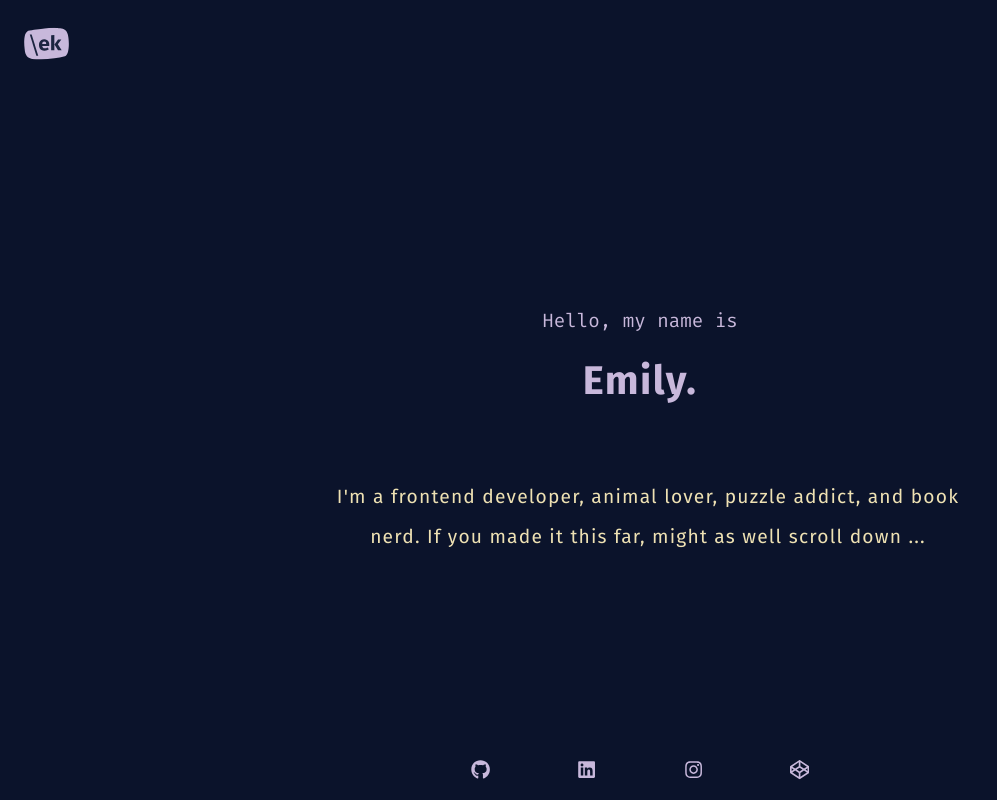
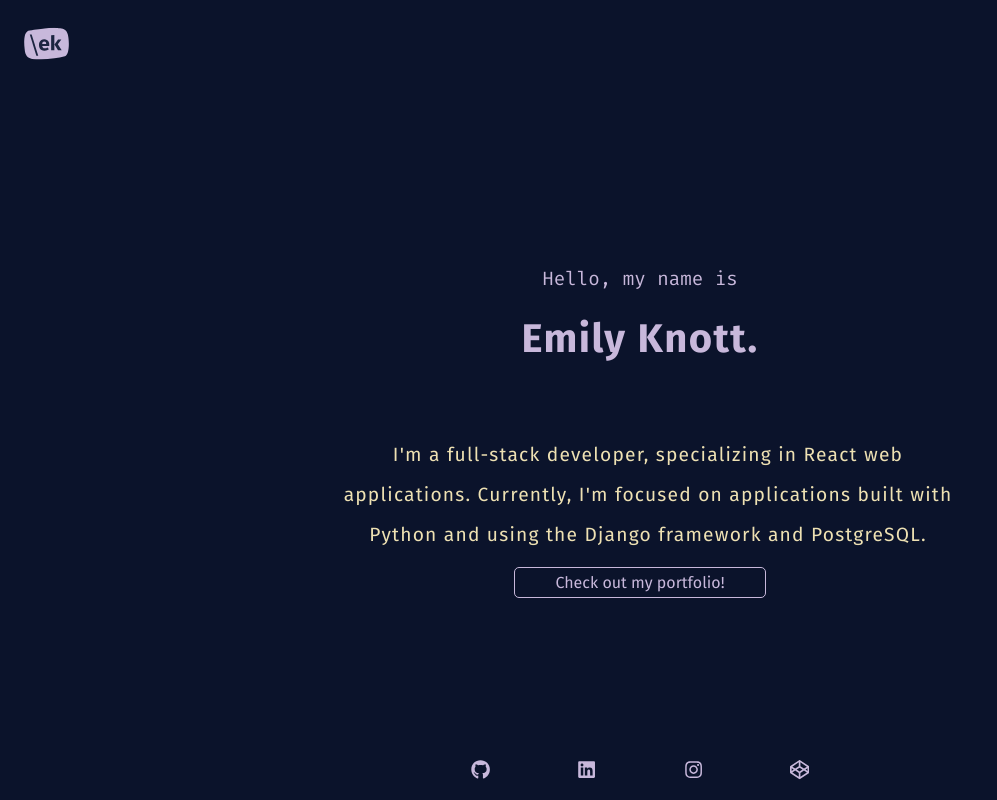
Before and after one commit to eaknott/personal-portfolio, a React (Create React App) app: page / in a window 1280 px wide. Shown: the whole page, without its empty margins (0-997 px from the left). Built offline with nearby package versions, Linux system fonts and the light colour scheme.

Commit message:
Edit Home page content, adding last name, and revising the intro paragraph with spans for technologies

```diff
--- a/src/pages/Home.jsx
+++ b/src/pages/Home.jsx
@@ -3,8 +3,9 @@ function Home() {
     <div className="home" id="home">
       <div className="home-text">
         <div className="intro">Hello, my name is </div>
-        <h1>Emily.</h1>
-        <p>I'm a frontend developer, animal lover, puzzle addict, and book nerd. If you made it this far, might as well scroll down ...</p>
+        <h1>Emily Knott.</h1>
+        <p>I'm a full-stack developer, specializing in <span>React</span> web applications. Currently, I'm focused on applications built with <span>Python</span> and using the <span>Django</span> framework and <span>PostgreSQL</span>.</p>
+        <a href="#projects"><button>Check out my portfolio!</button></a>
       </div>
     </div>
   )
```
